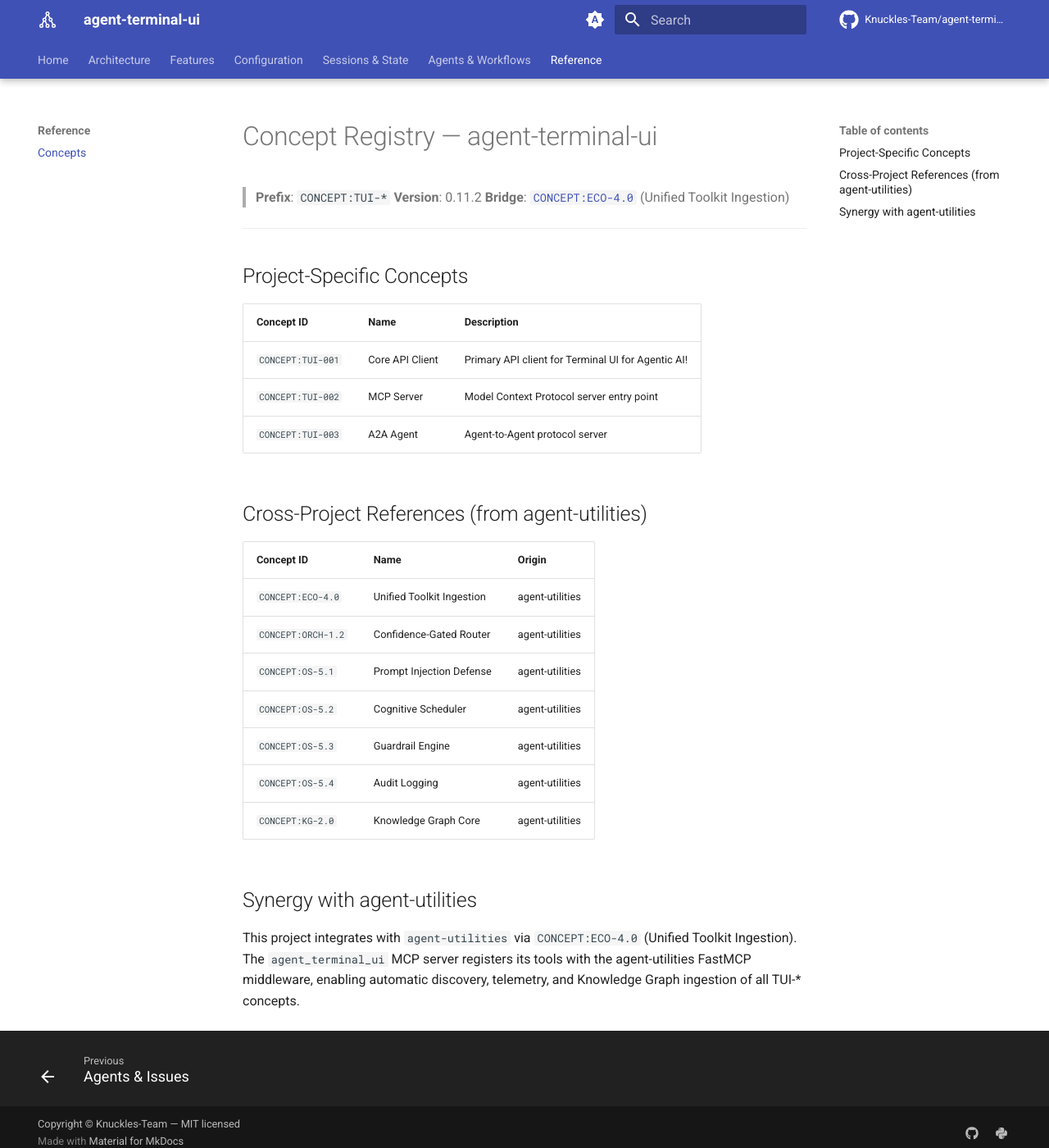
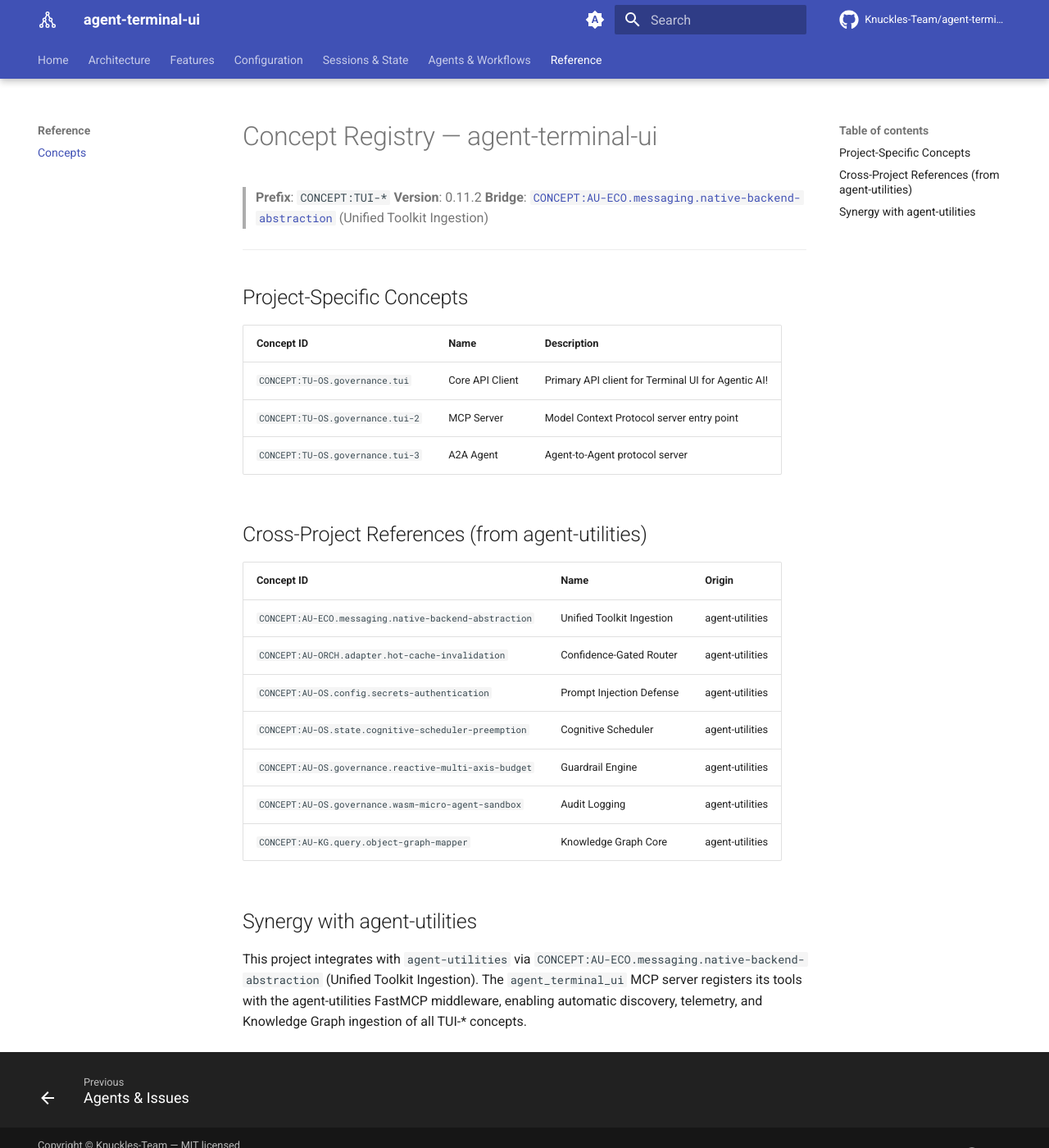
Before and after one commit to Knuckles-Team/agent-terminal-ui, an MkDocs documentation site: the page built from docs/concepts.md, in a window 1280 px wide and 1400 px high. Shown: the whole window at 82% size. Built offline with MkDocs 1.6.1 and Material for MkDocs 9.7.7, drawn with Linux system fonts in a browser that asks for light colours; comment, search, counter and statistics services are not loaded.

Commit message:
OKF-CIS migration: markers -> <SLUG>-<PILLAR>.<domain>.<concept>
Co-Authored-By: Claude Opus 4.8 (1M context) <noreply@anthropic.com>

```diff
--- a/docs/concepts.md
+++ b/docs/concepts.md
@@ -2,7 +2,7 @@
 
 > **Prefix**: `CONCEPT:TUI-*`
 > **Version**: 0.11.2
-> **Bridge**: [`CONCEPT:ECO-4.0`](https://github.com/Knuckles-Team/agent-utilities/blob/main/docs/concepts.md) (Unified Toolkit Ingestion)
+> **Bridge**: [`CONCEPT:AU-ECO.messaging.native-backend-abstraction`](https://github.com/Knuckles-Team/agent-utilities/blob/main/docs/concepts.md) (Unified Toolkit Ingestion)
 
 ---
 
@@ -10,22 +10,22 @@
 
 | Concept ID | Name | Description |
 |------------|------|-------------|
-| `CONCEPT:TUI-001` | Core API Client | Primary API client for Terminal UI for Agentic AI! |
-| `CONCEPT:TUI-002` | MCP Server | Model Context Protocol server entry point |
-| `CONCEPT:TUI-003` | A2A Agent | Agent-to-Agent protocol server |
+| `CONCEPT:TU-OS.governance.tui` | Core API Client | Primary API client for Terminal UI for Agentic AI! |
+| `CONCEPT:TU-OS.governance.tui-2` | MCP Server | Model Context Protocol server entry point |
+| `CONCEPT:TU-OS.governance.tui-3` | A2A Agent | Agent-to-Agent protocol server |
 
 ## Cross-Project References (from agent-utilities)
 
 | Concept ID | Name | Origin |
 |------------|------|--------|
-| `CONCEPT:ECO-4.0` | Unified Toolkit Ingestion | agent-utilities |
-| `CONCEPT:ORCH-1.2` | Confidence-Gated Router | agent-utilities |
-| `CONCEPT:OS-5.1` | Prompt Injection Defense | agent-utilities |
-| `CONCEPT:OS-5.2` | Cognitive Scheduler | agent-utilities |
-| `CONCEPT:OS-5.3` | Guardrail Engine | agent-utilities |
-| `CONCEPT:OS-5.4` | Audit Logging | agent-utilities |
-| `CONCEPT:KG-2.0` | Knowledge Graph Core | agent-utilities |
+| `CONCEPT:AU-ECO.messaging.native-backend-abstraction` | Unified Toolkit Ingestion | agent-utilities |
+| `CONCEPT:AU-ORCH.adapter.hot-cache-invalidation` | Confidence-Gated Router | agent-utilities |
+| `CONCEPT:AU-OS.config.secrets-authentication` | Prompt Injection Defense | agent-utilities |
+| `CONCEPT:AU-OS.state.cognitive-scheduler-preemption` | Cognitive Scheduler | agent-utilities |
+| `CONCEPT:AU-OS.governance.reactive-multi-axis-budget` | Guardrail Engine | agent-utilities |
+| `CONCEPT:AU-OS.governance.wasm-micro-agent-sandbox` | Audit Logging | agent-utilities |
+| `CONCEPT:AU-KG.query.object-graph-mapper` | Knowledge Graph Core | agent-utilities |
 
 ## Synergy with agent-utilities
 
-This project integrates with `agent-utilities` via `CONCEPT:ECO-4.0` (Unified Toolkit Ingestion). The `agent_terminal_ui` MCP server registers its tools with the agent-utilities FastMCP middleware, enabling automatic discovery, telemetry, and Knowledge Graph ingestion of all TUI-* concepts.
+This project integrates with `agent-utilities` via `CONCEPT:AU-ECO.messaging.native-backend-abstraction` (Unified Toolkit Ingestion). The `agent_terminal_ui` MCP server registers its tools with the agent-utilities FastMCP middleware, enabling automatic discovery, telemetry, and Knowledge Graph ingestion of all TUI-* concepts.
```
Also changed, not shown: AGENTS.md (+8 -8 lines), README.md (+1 -1 lines), docs/goal_command.md (+2 -2 lines), docs/kg-extraction.md (+1 -1 lines), 4 other files.
